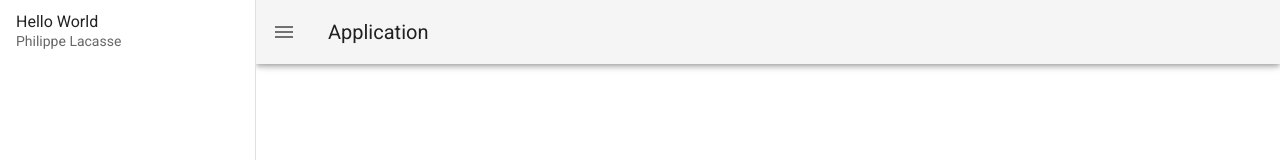
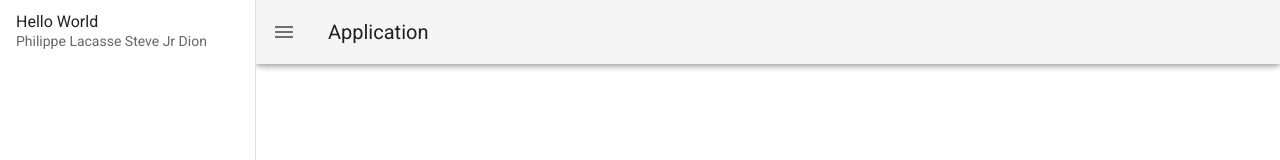
Before and after one commit to VincentLamy/service_encadrement, a Vue app in the folder client/: page / in a window 1280 px wide. Shown: the top 160 px of the page. Built offline with nearby package versions, Linux system fonts and the light colour scheme.

Commit message:
Stevo arrived

```diff
--- a/client/src/App.vue
+++ b/client/src/App.vue
@@ -11,6 +11,7 @@
           </v-list-item-title>
           <v-list-item-subtitle>
             Philippe Lacasse
+            Steve Jr Dion
           </v-list-item-subtitle>
         </v-list-item-content>
       </v-list-item>
```
